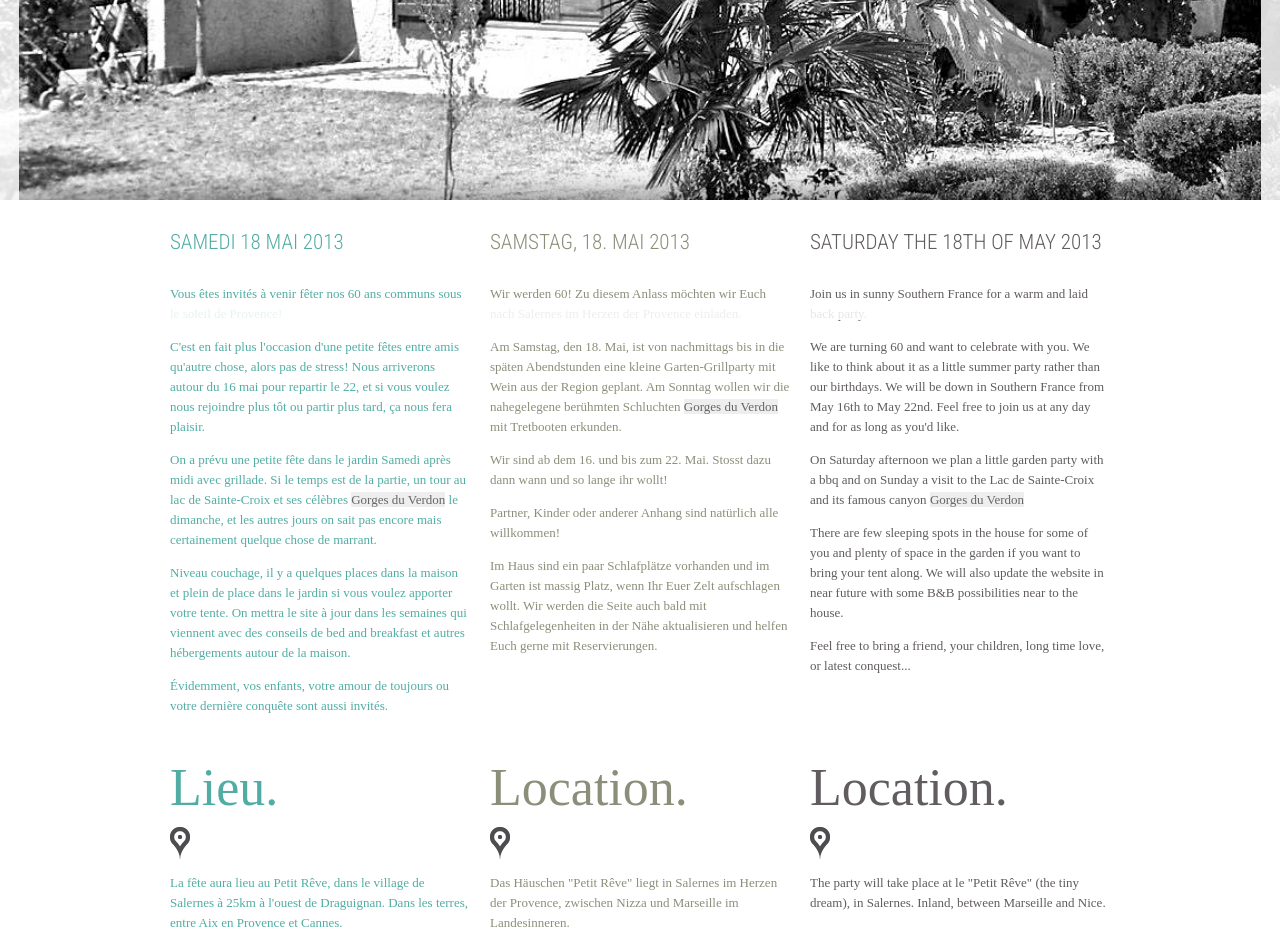
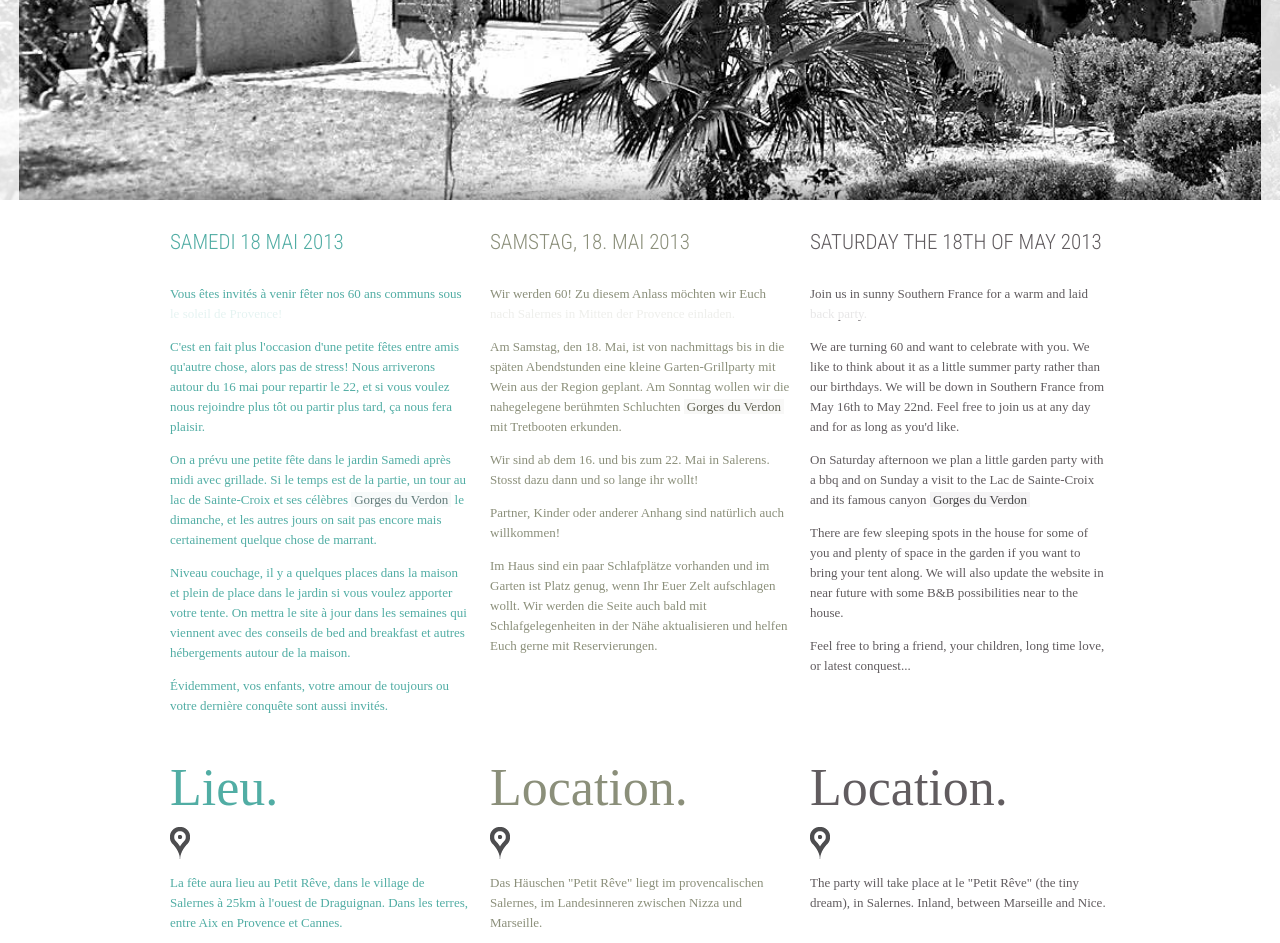
Before and after one commit to evhenke/60ybd, a PHP site: page / in a window 1280 px wide. Shown: the part 480-1423 px from the top of the page. Run offline with PHP 8.4, Linux system fonts and the light colour scheme; some libraries are stand-ins or nearby versions; some web fonts are replaced.

Commit message:
Texte mis a jour

```diff
--- a/index.html
+++ b/index.html
@@ -97,35 +97,34 @@
 				<h3>Samedi 18 mai 2013</h3>
 				<p>Vous êtes invités à venir fêter nos 60 ans communs sous le soleil de Provence!</p>
 				<p>C'est en fait plus l'occasion d'une petite fêtes entre amis qu'autre chose, alors pas de stress! Nous arriverons autour du 16 mai pour repartir le 22, et si vous voulez nous rejoindre plus tôt ou partir plus tard, ça nous fera plaisir.</p>
-				<p>On a prévu une petite fête dans le jardin Samedi après midi avec grillade. Si le temps est de la partie, un tour au lac de Sainte-Croix et ses célèbres <a href="http://3.bp.blogspot.com/-JlpjWwzFWXY/UBBZo7xl8BI/AAAAAAAAAIE/zyvARvDLT1w/s1600/les+gorges+du+verdon_google.jpg">Gorges du Verdon</a> le dimanche, et les autres jours on sait pas encore mais certainement quelque chose de marrant.</p>
+				<p>On a prévu une petite fête dans le jardin Samedi après midi avec grillade. Si le temps est de la partie, un tour au lac de Sainte-Croix et ses célèbres <a class="fr" href="http://3.bp.blogspot.com/-JlpjWwzFWXY/UBBZo7xl8BI/AAAAAAAAAIE/zyvARvDLT1w/s1600/les+gorges+du+verdon_google.jpg">Gorges du Verdon</a> le dimanche, et les autres jours on sait pas encore mais certainement quelque chose de marrant.</p>
 				<p>Niveau couchage, il y a quelques places dans la maison et plein de place dans le jardin si vous voulez apporter votre tente. On mettra le site à jour dans les semaines qui viennent avec des conseils de bed and breakfast et autres hébergements autour de la maison.</p>
 				<p>Évidemment, vos enfants, votre amour de toujours ou votre dernière conquête sont aussi invités.</p>
+			</div>
 
-			</div>
 			<div class="grid_4 de">
 				<h3>Samstag, 18. Mai 2013</h3>
-				<p>Wir werden 60! Zu diesem Anlass möchten wir Euch nach Salernes im Herzen der Provence einladen.</p>
-				<p>Am Samstag, den 18. Mai, ist von nachmittags bis in die späten Abendstunden eine kleine Garten-Grillparty mit Wein aus der Region geplant. Am Sonntag wollen wir die nahegelegene berühmten Schluchten <a href="http://3.bp.blogspot.com/-JlpjWwzFWXY/UBBZo7xl8BI/AAAAAAAAAIE/zyvARvDLT1w/s1600/les+gorges+du+verdon_google.jpg">Gorges du Verdon</a> mit Tretbooten erkunden.</p>
-				<p>Wir sind ab dem 16. und bis zum 22. Mai. Stosst dazu dann wann und so lange ihr wollt!</p>
-				<p>Partner, Kinder oder anderer Anhang sind natürlich alle willkommen!</p>
+				<p>Wir werden 60! Zu diesem Anlass möchten wir Euch nach Salernes in Mitten der Provence einladen.</p>
+				<p>Am Samstag, den 18. Mai, ist von nachmittags bis in die späten Abendstunden eine kleine Garten-Grillparty mit Wein aus der Region geplant. Am Sonntag wollen wir die nahegelegene berühmten Schluchten <a class="de" href="http://3.bp.blogspot.com/-JlpjWwzFWXY/UBBZo7xl8BI/AAAAAAAAAIE/zyvARvDLT1w/s1600/les+gorges+du+verdon_google.jpg">Gorges du Verdon</a> mit Tretbooten erkunden.</p>
+				<p>Wir sind ab dem 16. und bis zum 22. Mai in Salerens. Stosst dazu dann und so lange ihr wollt!</p>
+				<p>Partner, Kinder oder anderer Anhang sind natürlich auch willkommen!</p>
 
-				<p>Im Haus sind ein paar Schlafplätze vorhanden und im Garten ist massig Platz, wenn Ihr Euer Zelt aufschlagen wollt. Wir werden die Seite auch bald mit Schlafgelegenheiten in der Nähe aktualisieren und helfen Euch gerne mit Reservierungen.</p>
+				<p>Im Haus sind ein paar Schlafplätze vorhanden und im Garten ist Platz genug, wenn Ihr Euer Zelt aufschlagen wollt. Wir werden die Seite auch bald mit Schlafgelegenheiten in der Nähe aktualisieren und helfen Euch gerne mit Reservierungen.</p>
+			</div>
 
-			</div>
 			<div class="grid_4 en">
 				<h3>Saturday the 18th of May 2013</h3>
 				<p>Join us in sunny Southern France for a warm and laid back party.</p>
 				<p>We are turning 60 and want to celebrate with you. We like to think about it as a little summer party rather than our birthdays. We will be down in Southern France from May 16th to May 22nd. Feel free to join us at any day and for as long as you'd like.</p>
 
 				<!--img src="img/calendar_alt_stroke_24x24.png" alt="When" /-->
-				<p>On Saturday afternoon we plan a little garden party with a bbq and on Sunday a visit to the Lac de Sainte-Croix and its famous canyon <a href="http://3.bp.blogspot.com/-JlpjWwzFWXY/UBBZo7xl8BI/AAAAAAAAAIE/zyvARvDLT1w/s1600/les+gorges+du+verdon_google.jpg">Gorges du Verdon</a></p>
+				<p>On Saturday afternoon we plan a little garden party with a bbq and on Sunday a visit to the Lac de Sainte-Croix and its famous canyon <a class="en" href="http://3.bp.blogspot.com/-JlpjWwzFWXY/UBBZo7xl8BI/AAAAAAAAAIE/zyvARvDLT1w/s1600/les+gorges+du+verdon_google.jpg">Gorges du Verdon</a></p>
 
 				<!--img src="img/home_24x24.png" alt="Accomodation" /-->
 				<p>There are few sleeping spots in the house for some of you and plenty of space in the garden if you want to bring your tent along. We will also update the website in near future with some B&B possibilities near to the house.</p>
 				<p>Feel free to bring a friend, your children, long time love, or latest conquest...</p>
 
 			</div>
-
 
 
 				<h1><span class="grid_4 fr">Lieu.</span> <span class="grid_4 de">Location.</span> <span class="grid_4 en">Location.</span></h1>
@@ -137,7 +136,7 @@
 
 				<div class="grid_4 de">
 					<img src="img/map_pin_stroke_20x32.png" alt="location" />
-					<p>Das Häuschen "Petit Rêve" liegt in Salernes im Herzen der Provence, zwischen Nizza und Marseille im Landesinneren.</p>
+					<p>Das Häuschen "Petit Rêve" liegt im provencalischen Salernes, im Landesinneren zwischen Nizza und Marseille.</p>
 				</div>
 				<div class="grid_4 en">
 					<img src="img/map_pin_stroke_20x32.png" alt="location" />
@@ -183,40 +182,67 @@
 					<img src="img/plane_de.png" alt="by plain" />
 					<p>Die nächsten Flughäfen von Salernes sind Nizza/Nice (NCE) und Marseille (MRS). Nach Nizza gibt es aus Basel oder Berlin unter anderem Verbindungen von Easyjet. 					Marseille wird aus Deutschland unter anderem von tuifly angeflogen..</p>
 					<img src="img/train_de.png" alt="60" />
-					<p>Der nächste TGV Bahnhof von Salernes ist Les Arcs/Draguignan, etwa eine halbe Stunde mit dem Auto von Salernes entfernt. Gebt uns Bescheid, wenn Ihr mit dem Zug anreist, es holt Euch dann jemand in Les Arcs ab.</p>
-					<p>Zugtickets gibt es zum Beispiel auf: <a href="http://www.raileurope.com/index.html">rail-europe</a> oder <a href="http://www.tgv-europe.com/en/">tgv-europe</a></p>
+					<p>Der nächste TGV Bahnhof von Salernes ist Les Arcs/Draguignan, etwa eine halbe Stunde mit dem Auto von Salernes entfernt. Gebt uns Bescheid, wenn Ihr mit dem Zug anreist, dann versuchen wir Euch in Les Arcs abzuholen.</p>
+					<p>Zugtickets gibt es zum Beispiel auf: <a class="de" href="http://www.raileurope.com/index.html">rail-europe</a> oder <a class="de" href="http://www.tgv-europe.com/en/">tgv-europe</a></p>
 					<img src="img/no_db_de.png" alt="do not travel with DB" />
-					<p>Wir bitten Euch, für keinen Abschnitt die Reise mit der Deutschen Bahn in Erwägung zu ziehen. Von Freiburg gibt es zum Beispiel eine direkte Verbindung mit <a href="http://meinfernbus.de">Meinfernbus.de</a> nach Strasbourg, von wo es mit dem TGV weitergeht.</p>
-					<img src="img/car_en.png" alt="by car" />
+					<p>Wir bitten Euch, für keinen Abschnitt die Reise mit der Deutschen Bahn in Erwägung zu ziehen. Von Freiburg gibt es zum Beispiel eine direkte Verbindung mit <a class="de" href="http://meinfernbus.de">Meinfernbus.de</a> nach Strasbourg, von wo es mit dem TGV weitergeht.</p>
+					<img src="img/car_de.png" alt="by car" />
 					<p>Für die Anreise mit dem Auto benutzt die GPS Koordinaten (43.572991, 6.242369).</p>
 					<p>Wir helfen Euch auch gerne mit der Route! Meldet Euch bei uns, wenn Ihr Mitfahrgelegenheiten unter den Gästen sucht oder übrig habt!</p>
 				</div>
+
 				<div class="grid_4 en">
 					<img src="img/plane_en.png" alt="by plain" />
 					<p>Toulon's Airport (TLN) is about 85 km from Salernes, Nice (NCE) about 100km and Marseille about 115km.</p>
 					<p>Once you booked your flight, let us know we'll do our best to organize shared rides.</p>
 					<img src="img/train_en.png" alt="by train" />
 					<p>The closest train station to Salernes is Les Arcs/Draguignan.</p>
-					<p>For train tickets check <a href="http://www.raileurope.com/index.html">rail-europe</a> or <a href="http://www.tgv-europe.com/en/">tgv-europe</a>.
+					<p>For train tickets check <a class="en" href="http://www.raileurope.com/index.html">rail-europe</a> or <a class="en" href="http://www.tgv-europe.com/en/">tgv-europe</a>.
 						Let us know when you arrive and someone is coming to pick you up.
 					</p>
 					<img src="img/no_db_en.png" alt="do not travel with DB" />
 					<p>We encourage you to <u>avoid</u> Deutsche Bahn for any part of your travel.
-						Deutsche Bahn sucks, cheats, steals, and intimidates if you do not comply.</p>
+						<!-- Deutsche Bahn sucks, cheats, steals, and intimidates if you do not comply.--></p>
 					<img src="img/car_en.png" alt="by car" />
 					<p>If you plan on renting a car from the airport, let us know you may be able to give someone a lift.</p>
 					<p>The GPS coordinates are (43.572991, 6.242369).</p>
-					<br />
 				</div>
 
+
 			</div>
-		</div>
+
+			<div class="container_12">
+
+				<div class="grid_4 fr">
+				<h3>Pas de cadeaux.</h3>
+					<p>Le meilleur cadeau sera votre présence. On n'acceptera aucun cadeau, vraiement aucun!</p><br />
+				</div>
+
+				<div class="grid_4 de">
+				<h3>Keine Geschenke.</h3>
+					<p>Das Häuschen "Petit Rêve" liegt im provencalischen Salernes, im Landesinneren zwischen Nizza und Marseille.</p><br />
+				</div>
+
+				<div class="grid_4 en">
+				<h3>Strict no presents policy.</h3>
+					<p>Please don't bother with presents. We won't be accepting any and can be pretty stubborn when it comes to it! <br />The travel is already costly and the best present you can offer is your presence!</p><br />
+				</div>
 
 
+			</div>
 
-<!--div id="footer">
-<p> Wir freuen uns auf Euch! </p>
-</div-->
+
+<div id="fin">
+	<center>
+<h1 class="fr" style="margin-top: 22px;"> A bientôt! </h1><br />
+<h1 class="de"> Wir freuen uns auf Euch! </h1><br />
+<h1 class="en" style="margin-bottom: 42px;"> Looking forward to see you there! </h1><br />
+</center>
+</div>
+
+<br />
+
+		</div>
 
 
 
--- a/stylesheet.css
+++ b/stylesheet.css
@@ -37,10 +37,37 @@ p{
 	margin-top: 10px !important;
 }
 
-a{
-	color: #666;
+a.fr{
+	color: #627B7A;
 	text-decoration: none;
-	background-color: #eee;
+	background-color: rgba(218, 233, 231, 0.22);
+	padding: 0 3px 0 3px;
+}
+
+a.de{
+	color: #606151;
+	text-decoration: none;
+	background-color: rgba(224, 223, 218, 0.22);
+	padding: 0 3px 0 3px;
+}
+
+a.en{
+	color: #474647;
+	text-decoration: none;
+	background-color: rgba(210, 206, 207, 0.22);
+	padding: 0 3px 0 3px;
+}
+
+a.fr:hover {
+	background-color: rgba(185, 215, 212, 0.45);
+}
+
+a.de:hover {
+	background-color: rgba(201, 200, 190, 0.45);
+}
+
+a.en:hover {
+	background-color: rgba(177, 171, 173, 0.45);
 }
 
 h1{
@@ -119,13 +146,16 @@ h3{
     background-color: rgba(39,117,137,.5);
 }
 
-#footer{
-	background-color: #51ADA4;
-	color: #fff;
-	height: 3em;
+#fin{
+	color: #000;
+	height: 10em;
 	width: 100%;
 }
 
+#fin h1{
+	font-size: 36px;
+	margin-top: -12px;
+}
 
 
 #sixty {
```
